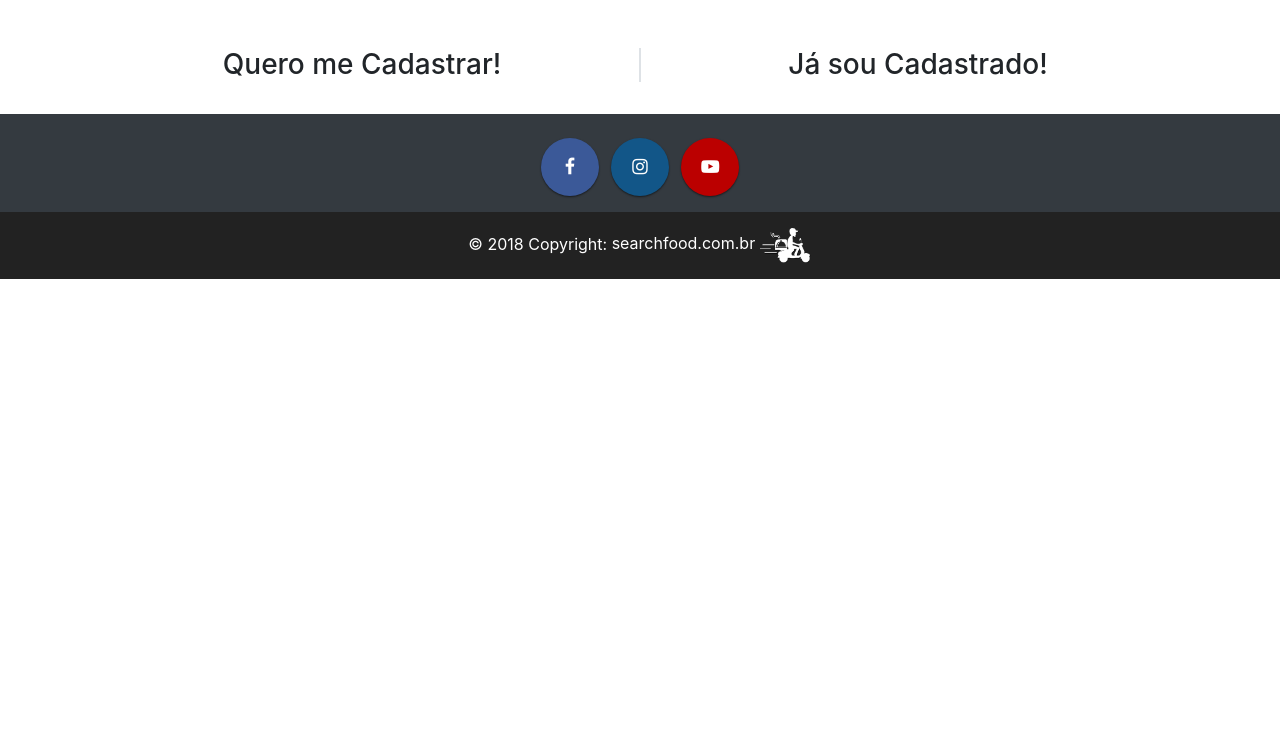
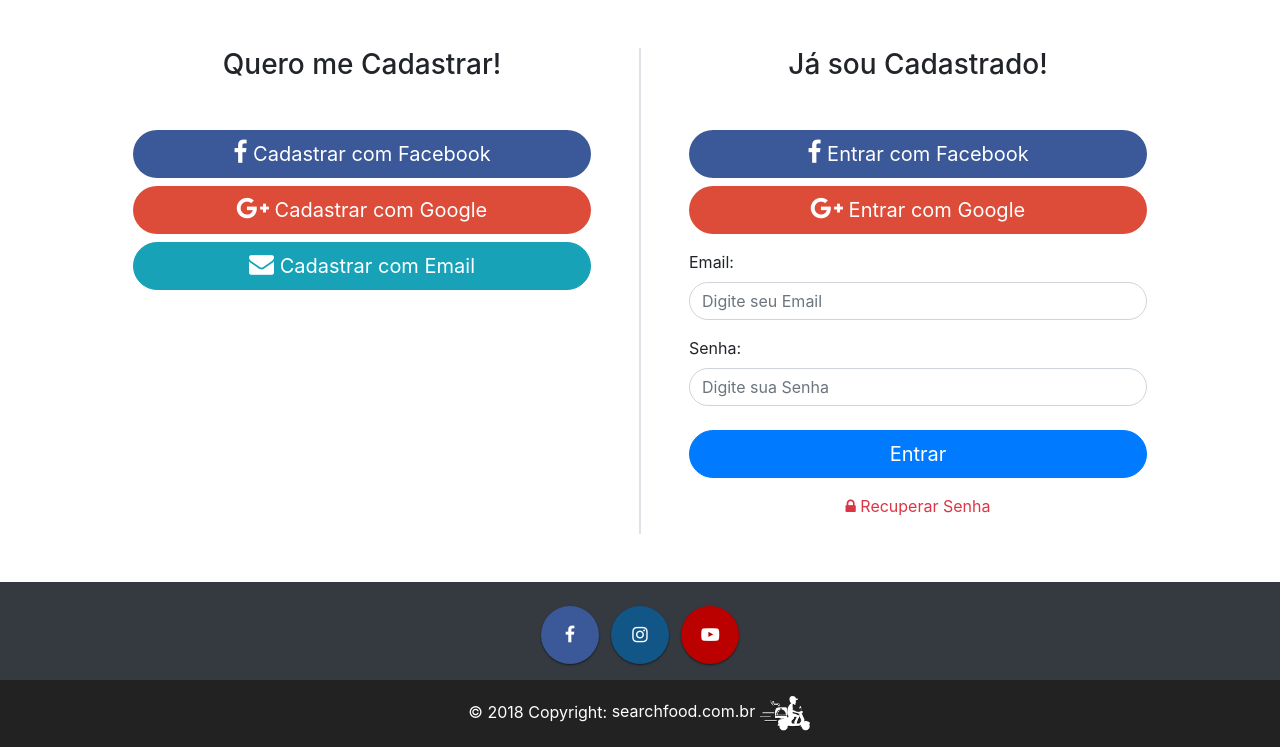
Before and after one commit to Danilo8/sf, a PHP site: page /sf/entrar in a window 1280 px wide. Shown: the part 81-828 px from the top of the page. Before the commit the page ends 360 px from the top, so only its background shows below. Run offline with PHP 8.4, Linux system fonts and the light colour scheme; some libraries are stand-ins or nearby versions; some web fonts are replaced.

Commit message:
Criando formulario de Cadastro e Login dos usuários

```diff
--- a/app/views/user/entrar.php
+++ b/app/views/user/entrar.php
@@ -33,22 +33,88 @@
         <?php include 'app/views/templates/navbar.php' ?>
 
         <div class="container">
-            <div class="row mt-5" id="row">
-                <div class="col pr-0">
-                    <div class="border-right">
-                        <h3 class="text-center">Quero me Cadastrar!</h3>
-                        <form action="" method="post">
-
-                        </form>
-                    </div>
+            <div class="row my-5" id="row">
+                <div class="col pr-0 border-right">
+                    <h3 class="text-center">Quero me Cadastrar!</h3>
+                    <form action="" method="post" class="px-5">
+                        <div class="form-group mt-5">
+                            <button style="background-color: #3b5998;color: #fff" type="button" class="btn btn-block btn-lg text-truncate">
+                                <i style="font-size: 25px" class="fa fa-facebook"></i>
+                                Cadastrar com Facebook
+                            </button>
+                            <button style="background-color: #dd4b39;color: #fff" type="button" class="btn btn-block btn-lg text-truncate">
+                                <i style="font-size: 25px" class="fa fa-google-plus"></i>
+                                Cadastrar com Google
+                            </button>
+                            <button type="button" class="btn btn-block btn-lg btn-info text-truncate" data-toggle="collapse" data-target="#form-cadastro-email" aria-expanded="false" aria-controls="form-cadastro-email">
+                                <i style="font-size: 25px" class="fa fa-envelope"></i>
+                                Cadastrar com Email
+                            </button>
+                        </div>
+                        <div class="collapse multi-collapse" id="form-cadastro-email">
+                            <div class="form-group mt-4">
+                                <label for="">Nome:</label>
+                                <input type="text" name="" id="" class="form-control" placeholder="Nome">
+                            </div>
+                            <div class="form-group">
+                                <label for="">Email:</label>
+                                <input type="email" name="" id="" class="form-control" placeholder="Email">
+                            </div>
+                            <div class="form-group">
+                                <label for="">Telefone:</label>
+                                <input type="text" name="" id="" class="form-control" placeholder="Telefone">
+                            </div>
+                            <div class="form-group">
+                                <label for="">Senha:</label>
+                                <input type="password" name="" id="" class="form-control" placeholder="Senha">
+                            </div>
+                            <div class="form-group">
+                                <label for="">Confirme sua Senha:</label>
+                                <input type="password" name="" id="" class="form-control" placeholder="Confirme sua Senha">
+                            </div>
+                            <div class="custom-control custom-checkbox mt-4">
+                                <input type="checkbox" class="custom-control-input" id="check">
+                                <label class="custom-control-label" for="check">
+                                    Li e aceito os termos de uso e as políticas de privacidade.
+                                </label>
+                            </div>
+                            <div class="form-group mt-5">
+                                <button type="button" class="btn btn-block btn-lg btn-primary">Cadastrar</button>
+                            </div>
+                        </div>
+                    </form>
                 </div>
-                <div class="col pl-0">
-                    <div class="border-left">
-                        <h3 class="text-center">Já sou Cadastrado!</h3>
-                        <form action="" method="post">
-
-                        </form>
-                    </div>
+                <div class="col pl-0 border-left">
+                    <h3 class="text-center">Já sou Cadastrado!</h3>
+                    <form action="" method="post" class="px-5">
+                         <div class="form-group mt-5">
+                            <button style="background-color: #3b5998;color: #fff" type="button" class="btn btn-block btn-lg text-truncate">
+                                <i style="font-size: 25px" class="fa fa-facebook"></i>
+                                Entrar com Facebook
+                            </button>
+                            <button style="background-color: #dd4b39;color: #fff" type="button" class="btn btn-block btn-lg text-truncate">
+                                <i style="font-size: 25px" class="fa fa-google-plus"></i>
+                                Entrar com Google
+                            </button>
+                        </div>
+                        <div class="form-group">
+                            <label for="">Email:</label>
+                            <input type="text" name="" id="" class="form-control" placeholder="Digite seu Email">
+                        </div>
+                        <div class="form-group">
+                            <label for="">Senha:</label>
+                            <input type="text" name="" id="" class="form-control" placeholder="Digite sua Senha">
+                        </div>
+                        <div class="form-group mt-4">
+                            <button type="button" class="btn btn-block btn-lg btn-primary">Entrar</button>
+                        </div>
+                        <div class="form-group text-center">
+                            <a class="text-danger" href="#">
+                                <i class="fa fa-lock"></i>
+                                Recuperar Senha
+                            </a>
+                        </div>
+                    </form>
                 </div>
             </div>
         </div>
@@ -60,6 +126,5 @@
         <script src="public/js/bootstrap.js"></script>
         <script src="public/js/writer.js"></script>
         <script src="public/js/valida-cadastro.js"></script>
-
     </body>
 </html>
--- a/public/css/entrar-style.css
+++ b/public/css/entrar-style.css
@@ -0,0 +1,6 @@
+.form-control, .btn {
+    border-radius: 2rem;
+}
+@media only screen and (max-width: 62rem) {
+
+}
--- a/public/css/restaurante-cadastro-style.css
+++ b/public/css/restaurante-cadastro-style.css
@@ -1,8 +1,8 @@
 /*
 * style
 */
-.form-control {
-    border-radius: 1rem;
+.form-control, .btn {
+    border-radius: 2rem;
 }
 #owner {
     margin-left: 25%;
--- a/public/css/restaurante-login-style.css
+++ b/public/css/restaurante-login-style.css
@@ -11,6 +11,6 @@
 #form-login {
     padding-top: 25px;
 }
-.form-control {
-    border-radius: 1rem;
+.form-control, #btn-login  {
+    border-radius: 2rem;
 }
```
Also changed, not shown: app/views/restaurante/login.php (+6 -6 lines).
